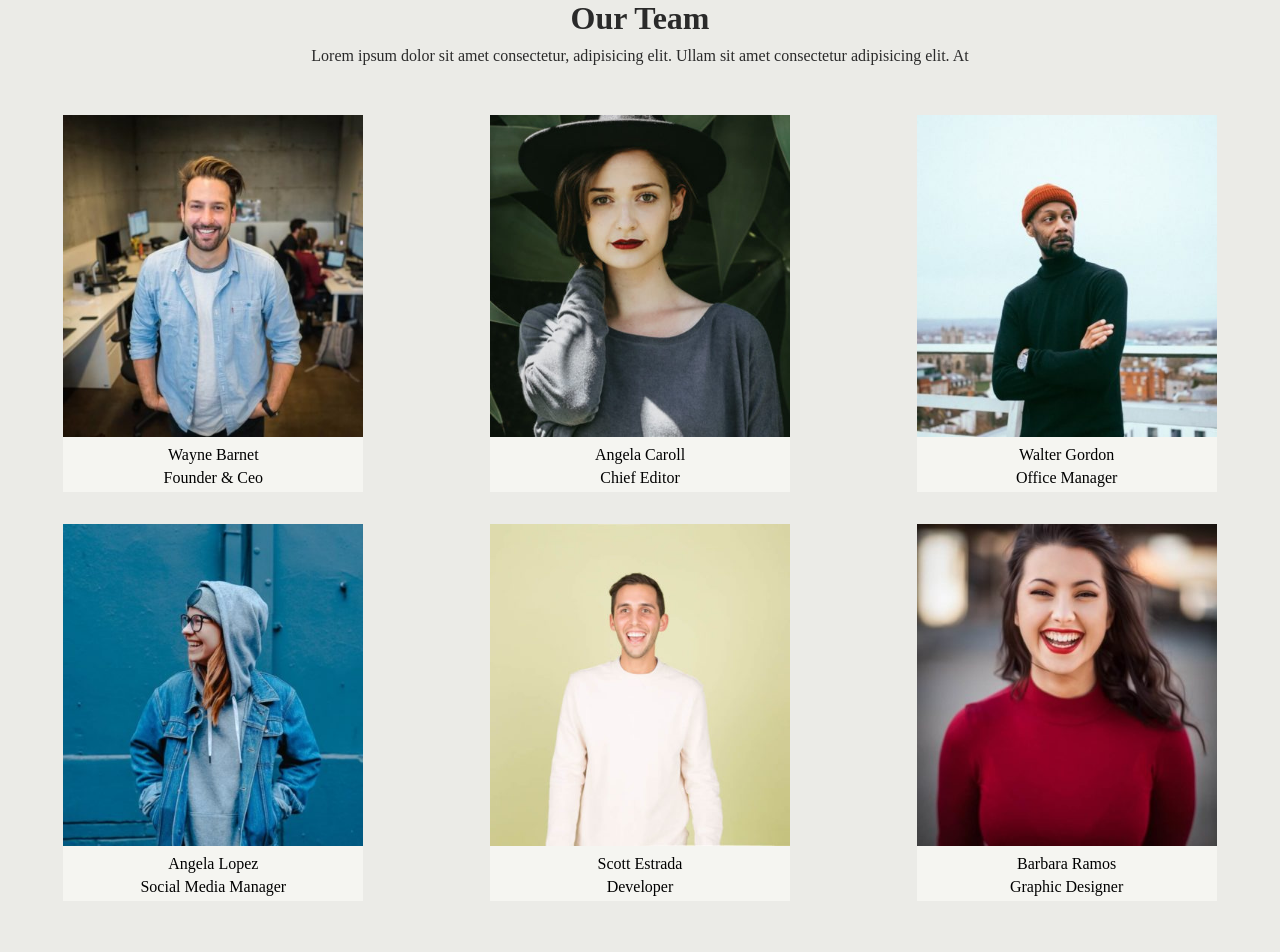
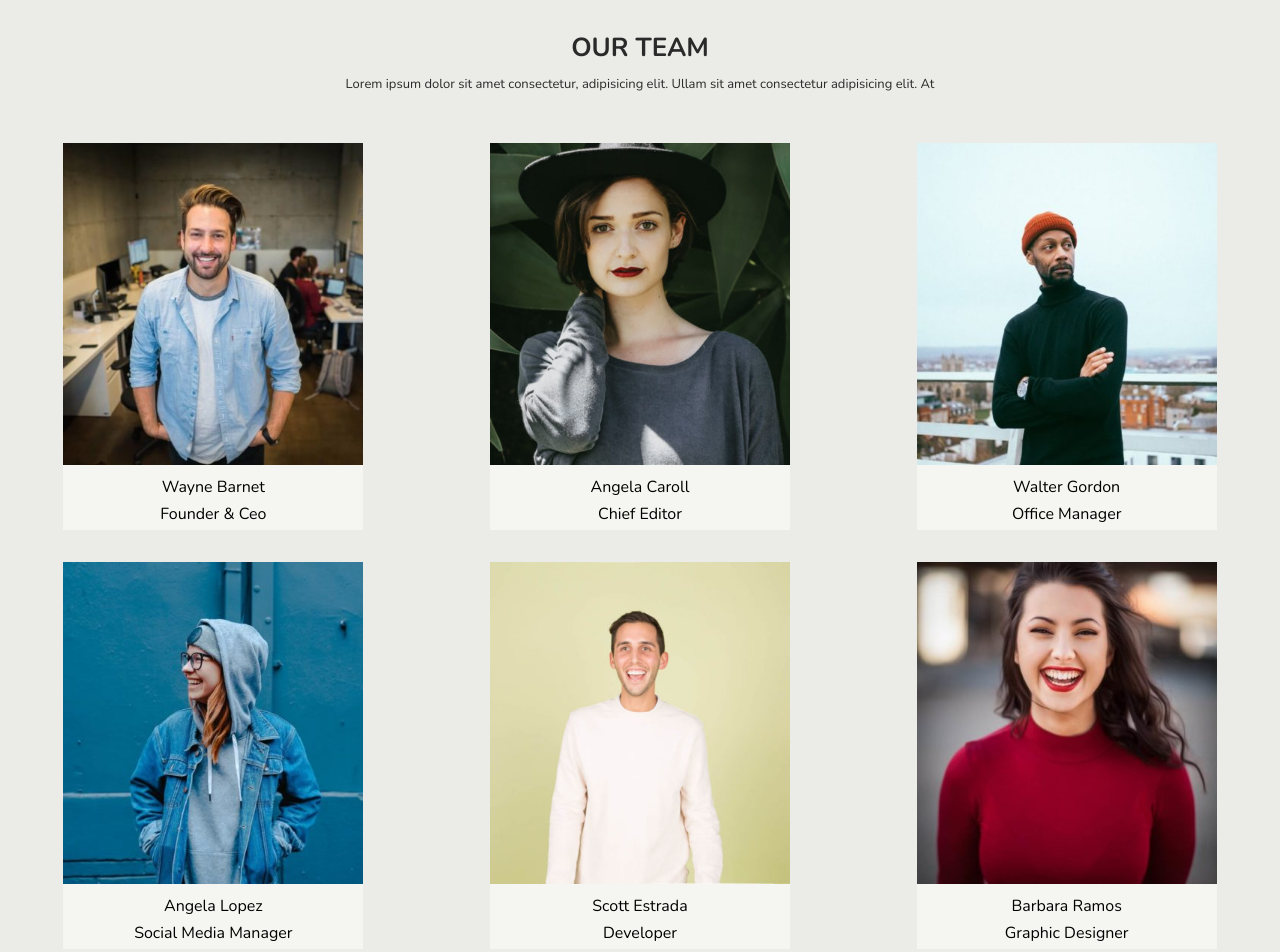
Before and after one commit to SimoneMenichetti/js-our-team, a plain HTML site: page BONUS/index.html in a window 1280 px wide. Drawn offline with nearby package versions, Linux system fonts and the light colour scheme.

Commit message:
feat:(add font)

```diff
--- a/BONUS/css/style.css
+++ b/BONUS/css/style.css
@@ -2,6 +2,7 @@
     box-sizing: border-box;
     margin: 0;
     padding: 0;
+    font-family: "Nunito", sans-serif;
 }
 body{
     background-color: #EBEBE7;
@@ -12,7 +13,9 @@ body{
 .title{
     text-align: center;
     margin-bottom: 50px;
+    font-size: small;
     color: #2A2A2A;
+    padding-top: 30px;
 }
 
  .subparagraph{
--- a/BONUS/index.html
+++ b/BONUS/index.html
@@ -4,13 +4,16 @@
     <meta charset="UTF-8">
     <meta name="viewport" content="width=device-width, initial-scale=1.0">
     <title>js-our-team</title>
+    <link rel="preconnect" href="https://fonts.googleapis.com">
+    <link rel="preconnect" href="https://fonts.gstatic.com" crossorigin>
+    <link href="https://fonts.googleapis.com/css2?family=Nunito:ital,wght@0,200..1000;1,200..1000&display=swap" rel="stylesheet">
     <link rel="stylesheet" href="./css/style.css">
 </head>
 <body>
     <header>
         <!-- titolo  -->
         <div class="title">
-            <h1>Our Team</h1>
+            <h1>OUR TEAM</h1>
             <p class="subparagraph">
                 Lorem ipsum dolor sit amet consectetur, adipisicing elit. Ullam sit amet consectetur adipisicing elit. At
             </p>
```
